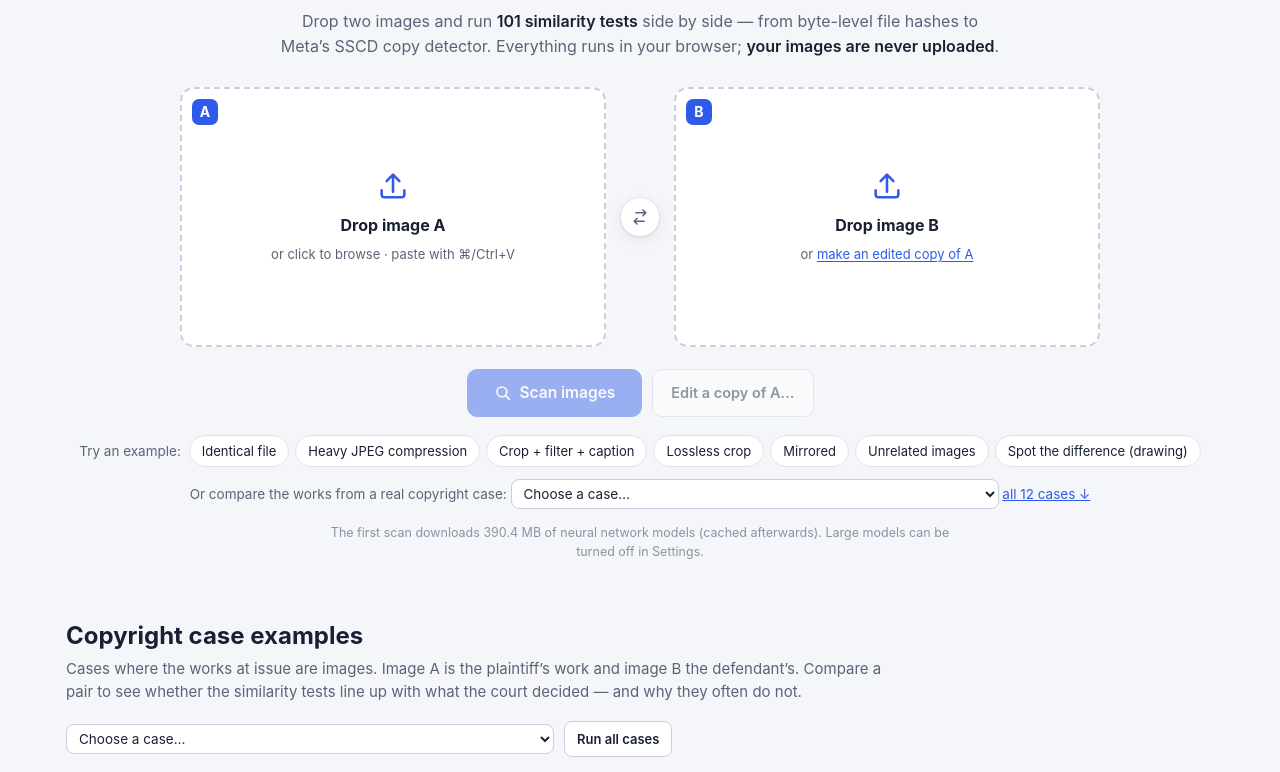
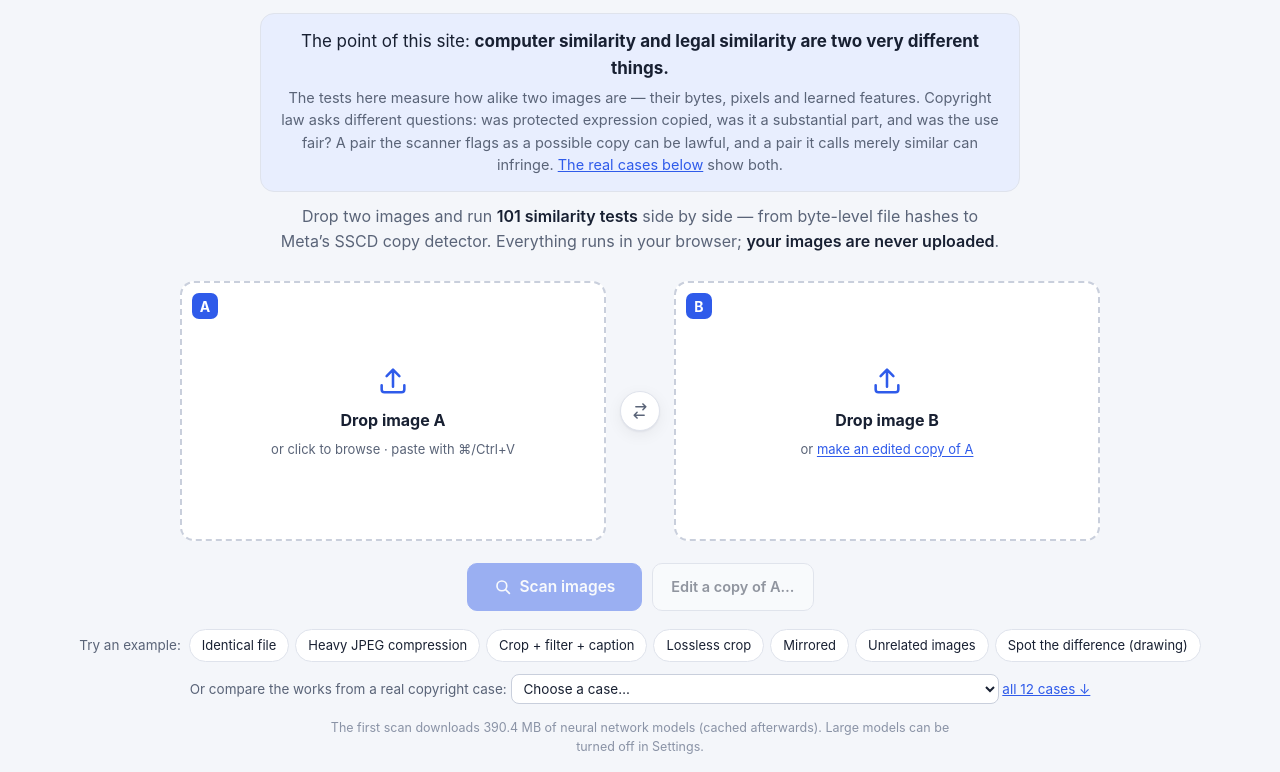
Before and after one commit to nathanReitinger/simsim, a plain HTML site: page index.html in a window 1280 px wide. Shown: the part 145-917 px from the top of the page. Drawn offline with Linux system fonts and the light colour scheme.

Commit message:
State the site's point: computer similarity is not legal similarity
- A callout under the main heading says it outright: the tests measure how
  alike two images are, while copyright asks whether protected expression
  was copied, whether it was a substantial part and whether the use was
  fair, so a flagged pair can be lawful and a merely similar one can
  infringe.
- The cases section opens with two examples (Rogers v. Koons: little pixel
  similarity, infringement; Cariou v. Prince: flagged, mostly fair use); the
  run-all table, the case banner, the first "How it works" card, the meta
  description and the README carry the same message.
- Fix stale numbers: 101 tests (not 35) in the meta description, about
  410 MB of models (not 200 MB), and the footer now credits DreamSim,
  ViTPose, XFeat and the C2PA SDK.

Co-Authored-By: Claude Opus 5.5 <noreply@anthropic.com>

```diff
--- a/css/app.css
+++ b/css/app.css
@@ -230,6 +230,32 @@ main {
   letter-spacing: -0.02em;
 }
 
+/* the site's thesis, under the main heading */
+.thesis {
+  max-width: 760px;
+  margin: 16px auto 0;
+  padding: 14px 20px;
+  border: 1px solid var(--border);
+  border-radius: var(--radius);
+  background: var(--accent-soft);
+}
+
+.thesis p {
+  margin: 0;
+  font-size: 14.5px;
+  color: var(--muted);
+}
+
+.thesis .thesis-head {
+  margin-bottom: 6px;
+  font-size: 17px;
+  color: var(--text);
+}
+
+.thesis strong {
+  font-weight: 700;
+}
+
 .lede {
   max-width: 720px;
   margin: 12px auto 28px;
--- a/index.html
+++ b/index.html
@@ -6,7 +6,7 @@
     <title>Image Similarity Scanner</title>
     <meta
       name="description"
-      content="Compare two images with 35 similarity tests — SSCD copy detection, perceptual hashes (PDQ, pHash), SSIM, keypoint matching, CLIP and more. Runs entirely in your browser."
+      content="Computer similarity and legal similarity are two very different things. Compare two images with 101 similarity tests — from file hashes to Meta’s SSCD copy detector — and set the results beside real copyright cases. Runs entirely in your browser."
     />
     <link rel="icon" href="assets/icon.svg" type="image/svg+xml" />
     <link rel="stylesheet" href="css/app.css" />
@@ -42,6 +42,17 @@
     <main>
       <section class="hero" id="upload">
         <h1>Are these two images the same?</h1>
+        <div class="thesis">
+          <p class="thesis-head">
+            The point of this site: <strong>computer similarity and legal similarity are two very different things.</strong>
+          </p>
+          <p>
+            The tests here measure how alike two images are — their bytes, pixels and learned features. Copyright law asks
+            different questions: was protected expression copied, was it a substantial part, and was the use fair? A pair the
+            scanner flags as a possible copy can be lawful, and a pair it calls merely similar can infringe.
+            <a href="#cases">The real cases below</a> show both.
+          </p>
+        </div>
         <p class="lede">
           Drop two images and run <strong><span id="testCount">101</span> similarity tests</strong> side by side — from byte-level file hashes to Meta’s
           SSCD copy detector. Everything runs in your browser; <strong>your images are never uploaded</strong>.
@@ -181,9 +192,11 @@
       <section class="cases" id="cases" hidden>
         <h2>Copyright case examples</h2>
         <p class="cases-intro">
-          Cases where the works at issue are images. Image A is the plaintiff’s work and image B the defendant’s.
-          Compare a pair to see whether the similarity tests line up with what the court decided — and why they often
-          do not.
+          Real cases put the site’s point to the test. Image A is the plaintiff’s work and image B the defendant’s. Scan
+          a pair, or run them all, and set what the computer measures beside what the court held — they often disagree.
+          Koons had Rogers’s photograph re-made as a painted wooden sculpture, so the copy detectors see only a similar
+          subject, yet the court found infringement. Prince built his paintings from Cariou’s actual photographs, which
+          the detectors flag, yet the court held most of the series fair use.
         </p>
         <div class="case-tools">
           <select class="case-pick" aria-label="Choose a copyright case"></select>
@@ -197,6 +210,15 @@
       <section class="how" id="how">
         <h2>How it works</h2>
         <div class="how-grid">
+          <div class="how-card">
+            <h3>Computer similarity is not legal similarity</h3>
+            <p>
+              This is the point of the site. The numbers measure resemblance between files, pixels or learned features.
+              The law asks whether protectable expression was copied (not ideas, facts or stock elements), whether the
+              copying was substantial, and whether the use was fair. No metric answers those questions: treat the scores
+              as evidence to interpret, not conclusions.
+            </p>
+          </div>
           <div class="how-card">
             <h3>Many definitions of “the same”</h3>
             <p>
@@ -215,18 +237,10 @@
             </p>
           </div>
           <div class="how-card">
-            <h3>Similarity is not infringement</h3>
-            <p>
-              These numbers measure resemblance between pixels or learned features. Whether a resemblance is legally
-              significant — originality, protectable expression, substantial similarity, fair use — is a different question
-              that no metric answers. Treat the scores as evidence to interpret, not conclusions.
-            </p>
-          </div>
-          <div class="how-card">
             <h3>Private by design</h3>
             <p>
               Images are decoded and analysed on your device with WebAssembly (ONNX Runtime, OpenCV). The neural models are
-              downloaded once (≈ 200 MB in total, configurable in Settings) and cached by your browser.
+              downloaded once (≈ 410 MB in total, configurable in Settings) and cached by your browser.
             </p>
           </div>
         </div>
@@ -244,8 +258,9 @@
         (<a href="https://github.com/nathanReitinger" target="_blank" rel="noopener">@nathanReitinger</a>) — corrections and pull requests welcome.
       </div>
       <p>
-        Models: SSCD (Meta AI, MIT), DINOv2 (Meta AI, Apache-2.0), D-FINE (Apache-2.0), CLIP
-        (OpenAI, MIT), LPIPS (BSD-2). Libraries: ONNX Runtime Web (MIT), OpenCV.js (Apache-2.0), exifr (MIT). Sample photos:
+        Models: SSCD (Meta AI, MIT), DINOv2 (Meta AI, Apache-2.0), CLIP (OpenAI, MIT), DreamSim (MIT), LPIPS (BSD-2),
+        D-FINE (Apache-2.0), ViTPose (Apache-2.0), XFeat (Apache-2.0). Libraries: ONNX Runtime Web (MIT), OpenCV.js
+        (Apache-2.0), exifr (MIT), C2PA SDK (MIT). Sample photos:
         NASA, SpaceX (public domain), Stefan van der Walt and Rachel Michetti (CC0), via scikit-image.
       </p>
     </footer>
--- a/js/app.js
+++ b/js/app.js
@@ -2826,7 +2826,7 @@ function renderCaseTable() {
     el(
       'p',
       { class: 'muted small' },
-      'Each pair scanned in turn with every test. Compare what the scanner measures with what the court held: similarity is evidence of copying, but infringement also turns on what was protectable, how much was taken and fair use.',
+      'Each pair scanned in turn with every test, beside the court’s holding. Expect the two to part ways: computer similarity is at most evidence of copying, while infringement also turns on what was protectable, how much was taken and whether the use was fair.',
     ),
     el(
       'div',
@@ -2939,7 +2939,7 @@ function renderCaseBanner() {
     el(
       'p',
       { class: 'muted small' },
-      'Do the tests below line up with the court? Similarity scores measure resemblance between pixels or learned features; what counts as protectable expression, how much was taken and whether the use was fair are questions they do not measure.',
+      'Computer similarity is not legal similarity. Do the tests below line up with the court? They measure resemblance between pixels or learned features; what counts as protectable expression, how much was taken and whether the use was fair are questions they do not answer.',
     ),
   ];
   box.append(...parts.filter(Boolean));
```
Also changed, not shown: 1 other file.
